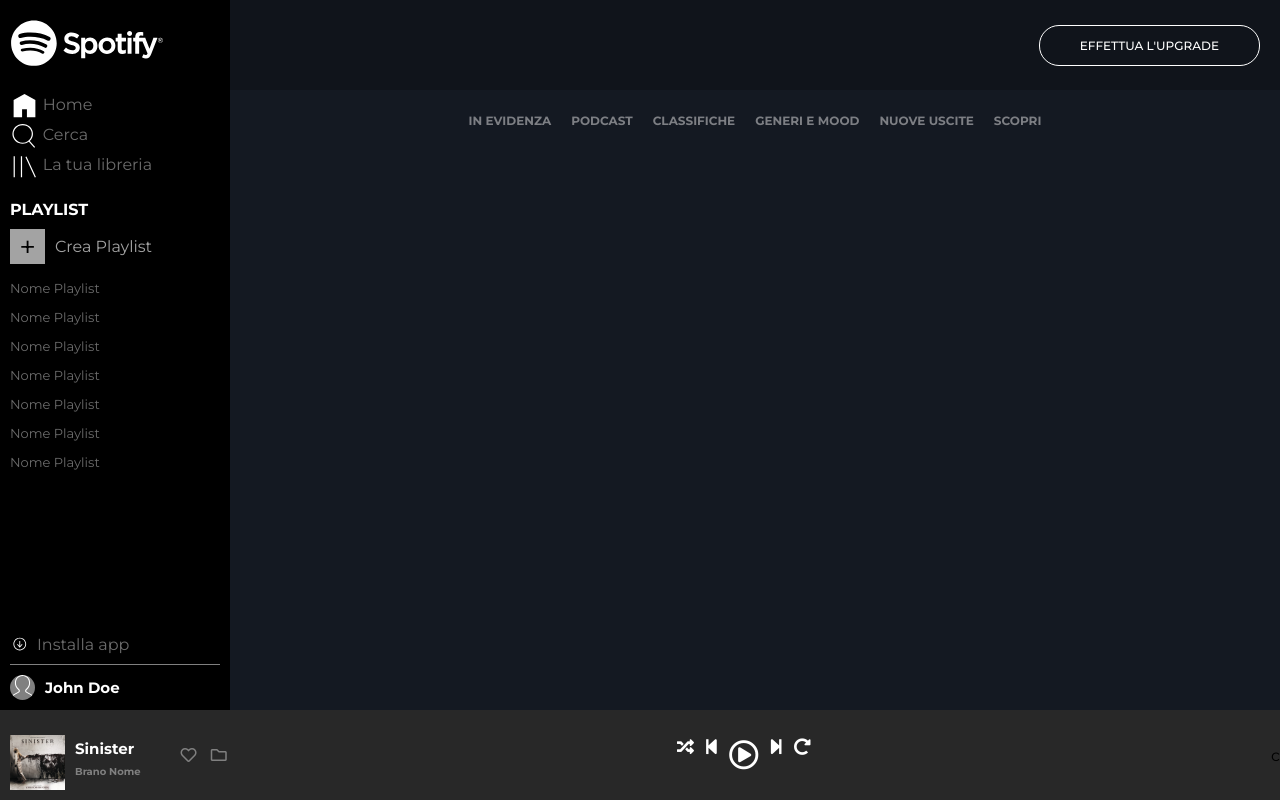
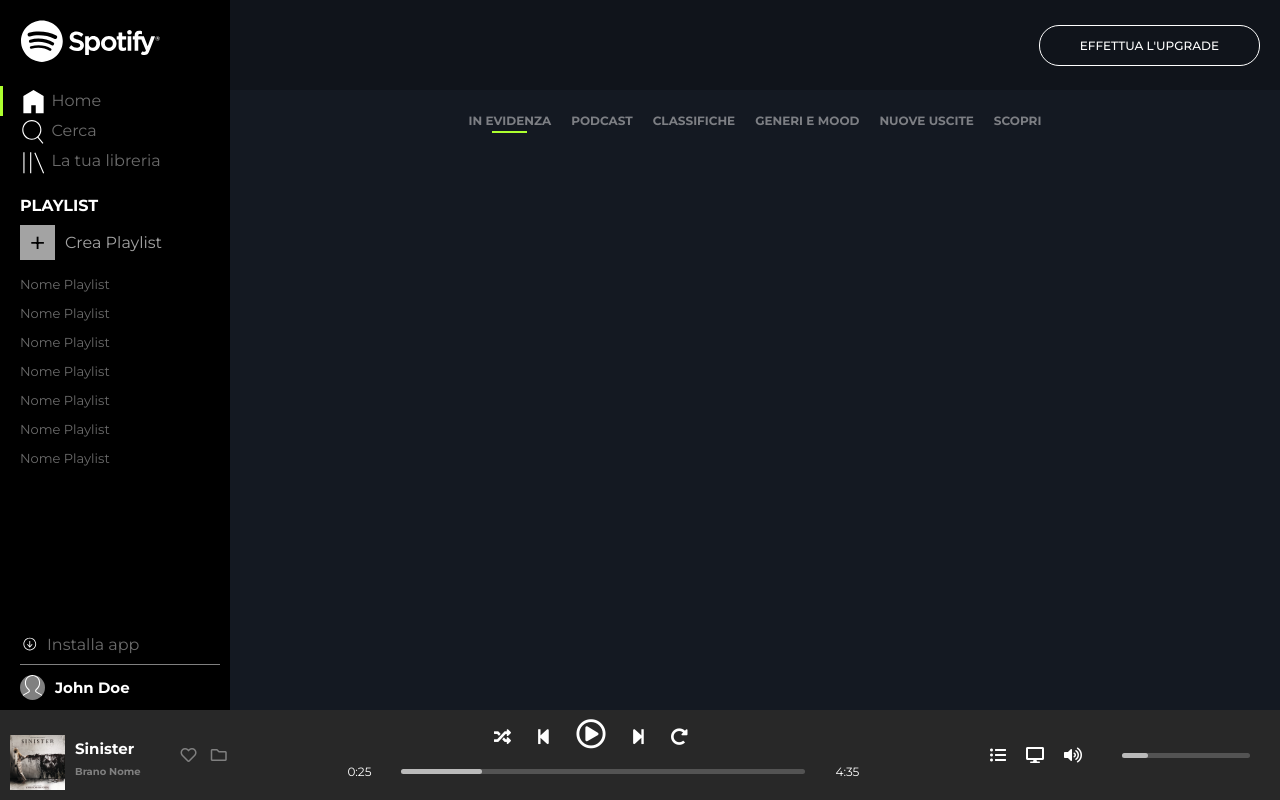
Before and after one commit to Maximillian-89/html-css-spotifyweb, a plain HTML site: page index.html in a window 1280 px wide. Drawn offline with Linux system fonts and the light colour scheme.

Commit message:
Fix footer

```diff
--- a/css/style.css
+++ b/css/style.css
@@ -53,13 +53,13 @@
     display: flex;
     flex-direction: column;
     justify-content: space-between;
-    padding-left: 10px;
     background-color: #000;
     height: 100%;
 }
 
 .logo {
     padding-top: 20px;
+    padding-left: 20px;
     width: 70%;
 }
 /* Sidebar Top */
@@ -86,12 +86,22 @@
 .side-top>ul>li>.home, .play-list, header>a, {
     color: #fff;
 }
+
+.side-top>ul>li:first-child {
+    border-left: 3px solid greenyellow;
+    padding-left: 17px;
+}
+
+.search, .library {
+    padding-left: 20px;
+}
 /* /Sidebar Top */
 /* Sidebar Center */
 
 .side-center {
     flex-grow: 1;
     overflow: hidden;
+    padding-left: 20px;
 }
 
 .side-center>h2 {
@@ -135,7 +145,7 @@
 /* Sidebar Bottom */
 
 .side-bottom {
-    padding: 10px 10px 10px 0px;
+    padding: 10px 10px 10px 20px;
 }
 
 .side-bottom>a {
@@ -197,10 +207,6 @@
     font-weight: 500;
 }
 
-/* nav {
-    margin-top: 90px;
-} */
-
 nav {
     margin-top: 90px;
 }
@@ -214,6 +220,15 @@
 
 nav>ul>li {
     padding: 0 10px;
+}
+
+.column-right>nav>ul>li:first-child::after {
+    content: "";
+    display: block;
+    height: 2px;
+    background-color: greenyellow;
+    width: 35px;
+    margin: 2px auto;
 }
 
 nav>ul>li>a {
@@ -267,12 +282,24 @@
 }
 /* /Left Footer */
 /* Center Footer */
-.player-icons-center>ul {
+.center-footer{
+    width: 40%;
+    height: 100%;
+}
+.player-icons-center {
+    height: 60%;
+}
+
+.icons-center-menu {
     display: flex;
+    justify-content: center;
+    align-items: center;
+    height: 100%;
+    line-height: 30px;
 }
 
 .player-icons-center>ul>li {
-    margin-right: 10px;
+    margin-right: 25px;
 }
 
 .player-icons-center>ul>li>a {
@@ -283,3 +310,82 @@
 #player {
     font-size: 30px;
 }
+
+.controller-player {
+    display: flex;
+    align-items: center;
+}
+
+.time-player {
+    font-size: 12px;
+    color: #fff;
+}
+
+.bar-player {
+    margin: 0 30px;
+    width: 80%;
+    height: 5px;
+    background-color: #535353;
+    border-radius: 5px;
+}
+
+.bar-player:hover .forward-time {
+    background-color: greenyellow;
+
+}
+
+.bar-player:hover .forward-time::after {
+    content: "";
+    height: 14px;
+    width: 14px;
+    background-color: #fff;
+    display: block;
+    border-radius: 50%;
+    position: absolute;
+    right: 0;
+    top: calc(50% - 7px);
+}
+
+.forward-time {
+    height: 100%;
+    width: 20%;
+    background-color: #bababa;
+    border-radius: 5px;
+    position: relative;
+}
+/* /Center Footer */
+/* Right Footer */
+/* .right-footer {
+    display: flex;
+    align-items: center;
+    width: 250px;
+    height: 100%;
+    padding: 10px;
+} */
+.right-footer {
+    width: 300px;
+}
+
+.right-player-footer>ul>li>a {
+    color: white;
+}
+
+.player-list {
+    display: flex;
+    justify-content: space-between;
+    align-items: center;
+    height: 100%;
+}
+
+.right-player-footer>ul>li {
+    margin: 0 10px;
+}
+
+.right-player-footer>ul>li:last-child {
+    /* margin: 0; */
+}
+
+.right-player-footer {
+    display: flex;
+    align-items: center;
+}
--- a/index.html
+++ b/index.html
@@ -27,13 +27,13 @@
                                             <span>Home</span>
                                         </a>
                                     </li>
-                                    <li>
+                                    <li class="search">
                                         <a href="#">
                                             <img src="./img/search.svg" alt="Search Icon">
                                             <span>Cerca</span>
                                         </a>
                                     </li>
-                                    <li>
+                                    <li class="library">
                                         <a href="#">
                                             <img src="./img/libreria.svg" alt="My Library Icon">
                                             <span>La tua libreria</span>
@@ -133,7 +133,7 @@
             </div>
             <div class="center-footer">
                 <div class="player-icons-center">
-                    <ul class="no-list">
+                    <ul class="no-list icons-center-menu">
                         <li>
                             <a href="#"><i class="fas fa-random"></i></a>
                         </li>
@@ -150,9 +150,37 @@
                             <a href="#"><i class="fas fa-redo-alt"></i></a>
                         </li>
                     </ul>
+                    <div class="controller-player">
+                        <div class="time-player">
+                            0:25
+                        </div>
+                        <div class="bar-player">
+                            <div class="forward-time"></div>
+                        </div>
+                        <div class="time-player">
+                            4:35
+                        </div>
+                    </div>
                 </div>
             </div>
-            <div class="right-footer">c</div>
+            <div class="right-footer">
+                <div class="right-player-footer">
+                    <ul class="player-list no-list">
+                        <li>
+                            <a href="#"><i class="fas fa-list-ul"></i></a>
+                        </li>
+                        <li>
+                            <a href="#"><i class="fas fa-desktop"></i></a>
+                        </li>
+                        <li>
+                            <a href="#"><i class="fas fa-volume-up"></i></a>
+                        </li>
+                    </ul>
+                    <div class="bar-player">
+                        <div class="forward-time"></div>
+                    </div>
+                </div>
+            </div>
         </footer>
     </body>
 </html>
```
